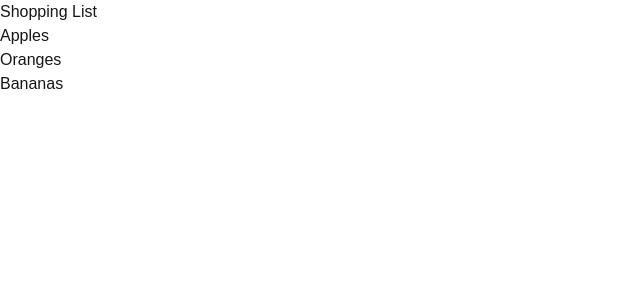
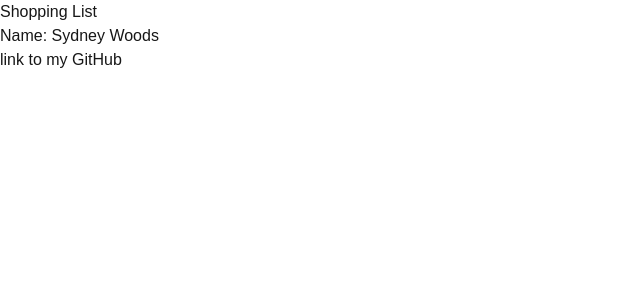
Before and after one commit to sydneywoods33/cprg306-assignments, a Next.js app: page /week-2 in a window 1280 px wide. Shown: the top 300 px of the page, without its empty margins (0-640 px from the left). Built offline with nearby package versions, Linux system fonts and the light colour scheme.

Commit message:
create new app, follow lab instructions
create new project
create week-2 folder + page
write student info component
add week-2 to root page
simplify root page
submit to GitHub

```diff
--- a/app/page.js
+++ b/app/page.js
@@ -1,7 +1,13 @@
+import Link from "next/link";
 
 export default function Home() {
   return (
     <main>
+      <h1 className="text-4xl">CPRG 306: Web Development 2 - Assignments </h1>
+      <ul>
+        <li><Link href="./week-2" className=" hover:text-pink-400 ">Week 2 Assignment</Link></li>
+      </ul>
+
        </main>
 
   );
--- a/app/week-2/page.js
+++ b/app/week-2/page.js
@@ -1,12 +1,10 @@
-export default function ShoppingList() {
-  return (
-    <div>
-      <h1>Shopping List</h1>
-      <ul>
-        <li>Apples</li>
-        <li>Oranges</li>
-        <li>Bananas</li>
-      </ul>
-    </div>
-  );
-}
+import StudentInfo from "./student-info";
+
+export default function Page() {
+    return (
+      <main>
+        <h1>Shopping List</h1>
+        <StudentInfo />
+      </main>
+    );
+  }
--- /dev/null
+++ b/app/week-2/student-info.js
@@ -0,0 +1,9 @@
+import Link from "next/link";
+export default function StudentInfo() {
+  return (
+    <main>
+      <h3>Name: Sydney Woods</h3>
+      <Link href="https://github.com/sydneywoods33" className=" hover:text-blue-400"> link to my GitHub</Link>
+    </main>
+  );
+}
```
